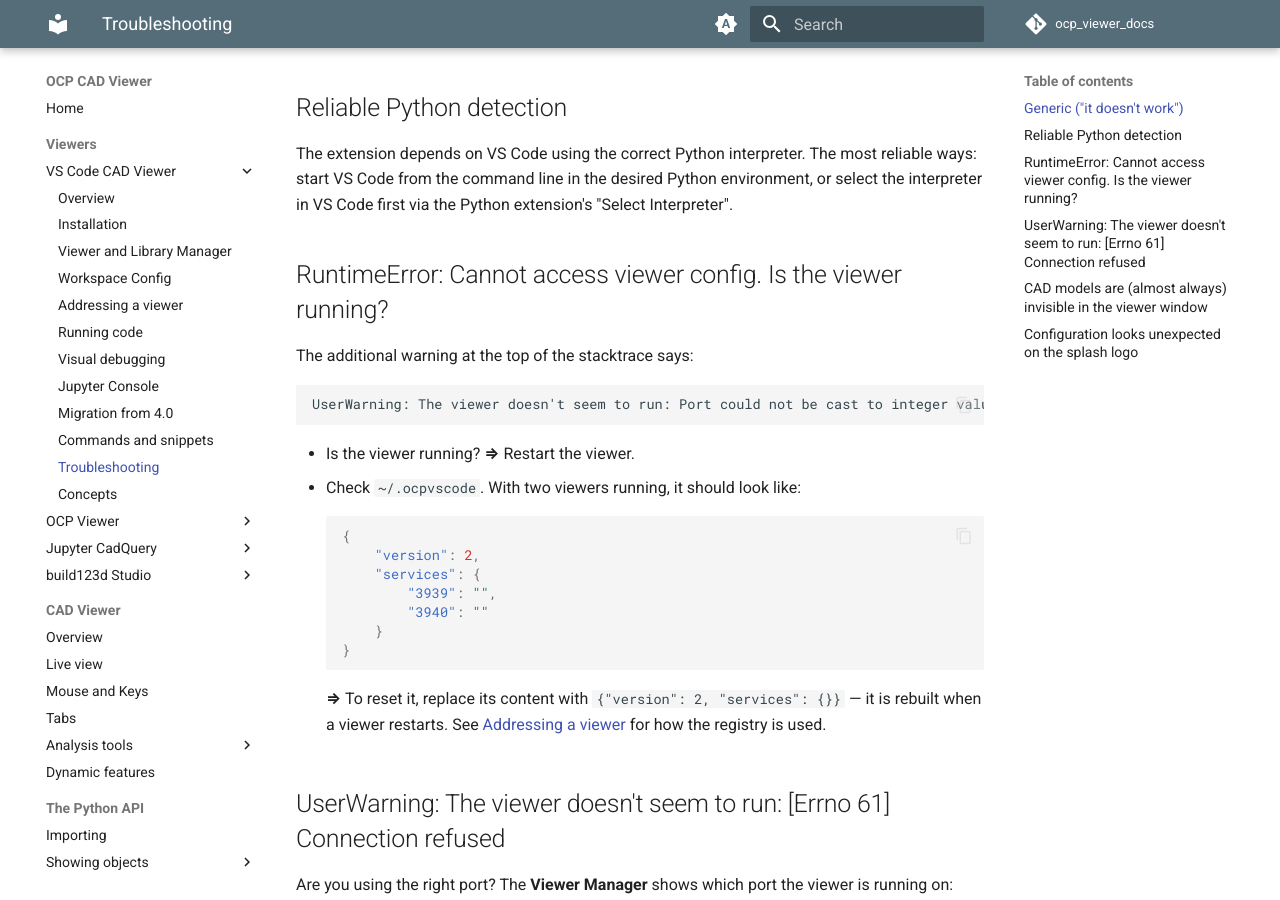
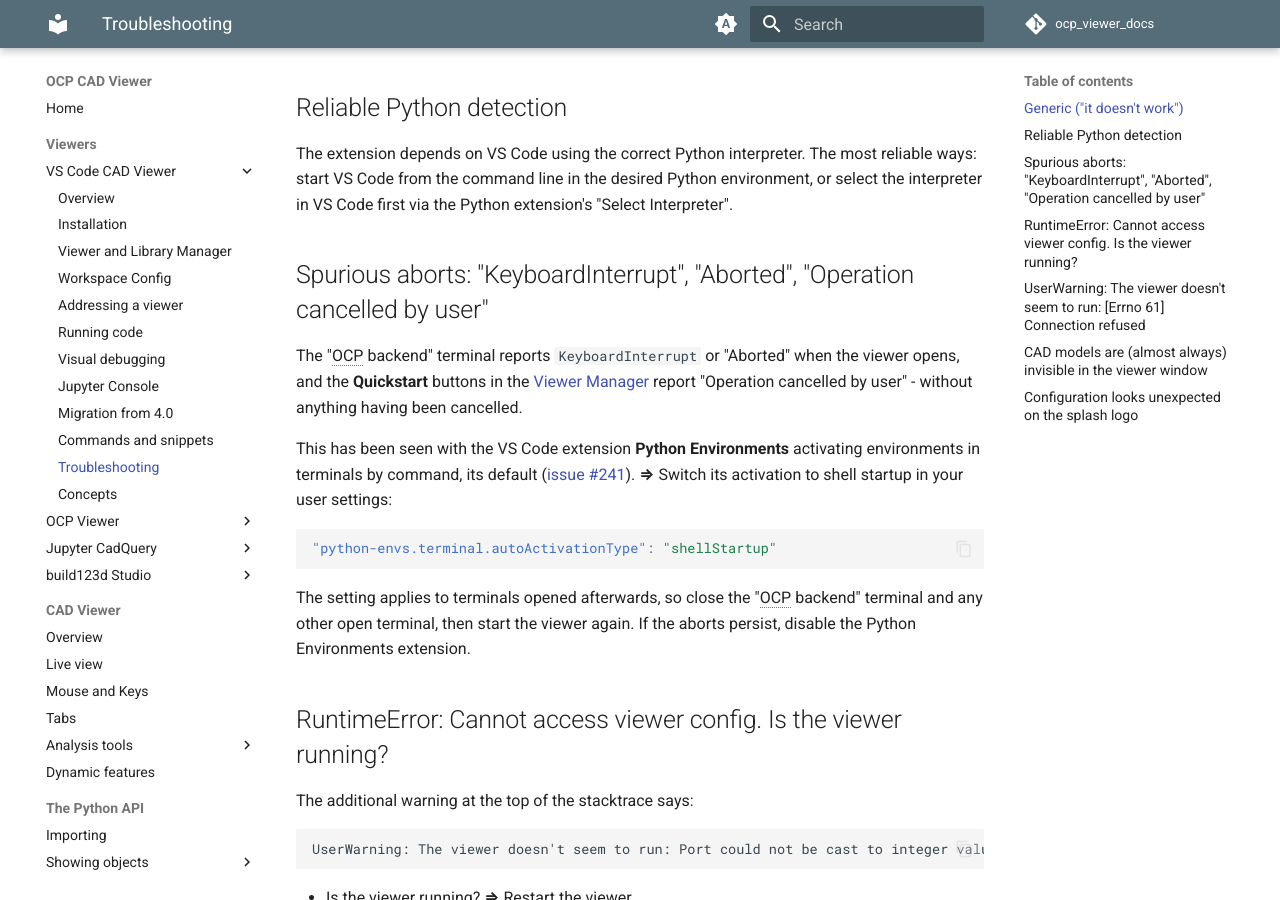
Before and after one commit to bernhard-42/ocp_viewer_docs, an MkDocs documentation site: the page built from docs/viewers/ocp_vscode/troubleshooting.md, in a window 1280 px wide and 900 px high, scrolled down 701 px. Built offline with MkDocs 1.6.1 and Material for MkDocs 9.7.7, drawn with Linux system fonts in a browser that asks for light colours; comment, search, counter and statistics services are not loaded.

Commit message:
VS Code troubleshooting: spurious aborts and Python Environments' activation
KeyboardInterrupt / "Aborted" in the OCP backend terminal and "Operation
cancelled by user" from the Quickstart buttons, seen with the Python
Environments extension activating terminals by command; the fix is
python-envs.terminal.autoActivationType = shellStartup
(vscode-ocp-cad-viewer issue 241).

Co-Authored-By: Claude Opus 5.5 <noreply@anthropic.com>

````diff
--- a/docs/viewers/ocp_vscode/troubleshooting.md
+++ b/docs/viewers/ocp_vscode/troubleshooting.md
@@ -22,6 +22,18 @@
 ## Reliable Python detection
 
 The extension depends on VS Code using the correct Python interpreter. The most reliable ways: start VS Code from the command line in the desired Python environment, or select the interpreter in VS Code first via the Python extension's "Select Interpreter".
+
+## Spurious aborts: "KeyboardInterrupt", "Aborted", "Operation cancelled by user"
+
+The "OCP backend" terminal reports `KeyboardInterrupt` or "Aborted" when the viewer opens, and the **Quickstart** buttons in the [Viewer Manager](managers.md#the-viewer-manager) report "Operation cancelled by user" - without anything having been cancelled.
+
+This has been seen with the VS Code extension **Python Environments** activating environments in terminals by command, its default ([issue #241](https://github.com/bernhard-42/vscode-ocp-cad-viewer/issues/241)). **⇒** Switch its activation to shell startup in your user settings:
+
+```json
+"python-envs.terminal.autoActivationType": "shellStartup"
+```
+
+The setting applies to terminals opened afterwards, so close the "OCP backend" terminal and any other open terminal, then start the viewer again. If the aborts persist, disable the Python Environments extension.
 
 ## RuntimeError: Cannot access viewer config. Is the viewer running?
 
````
